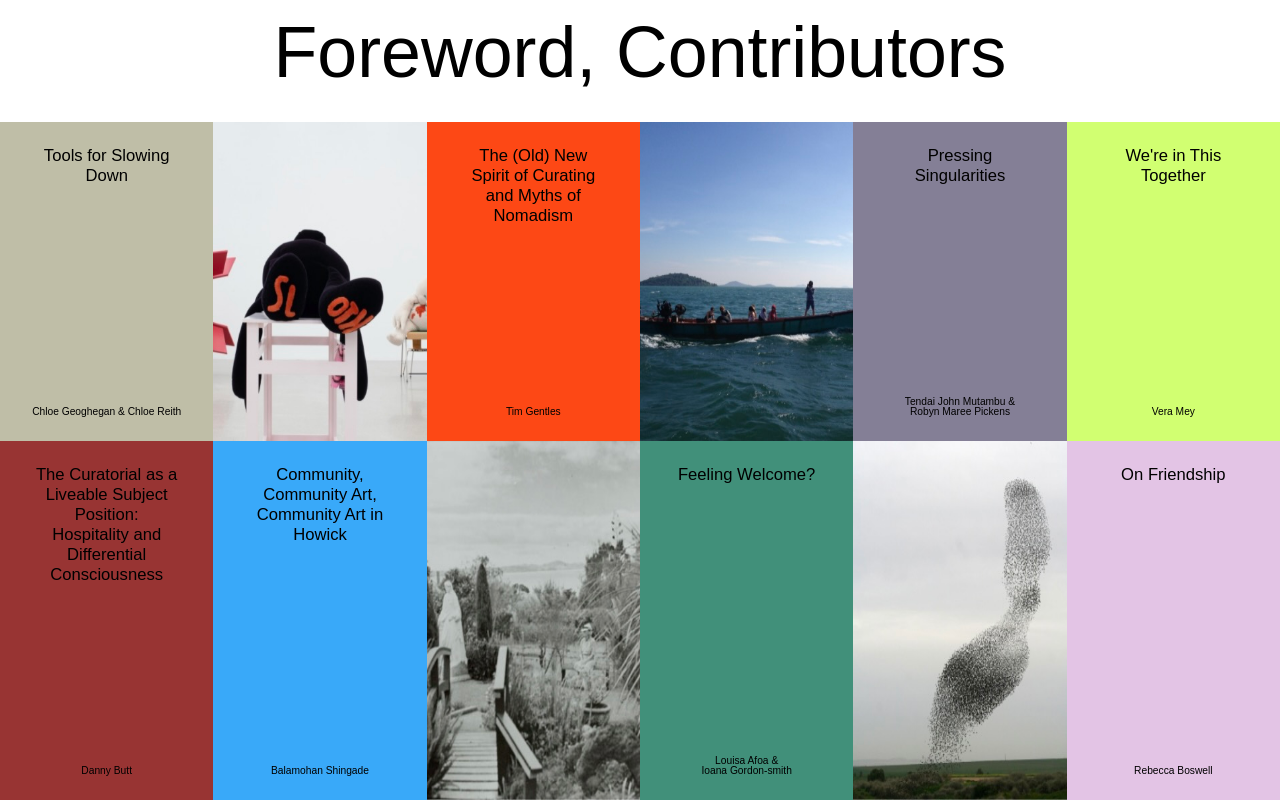
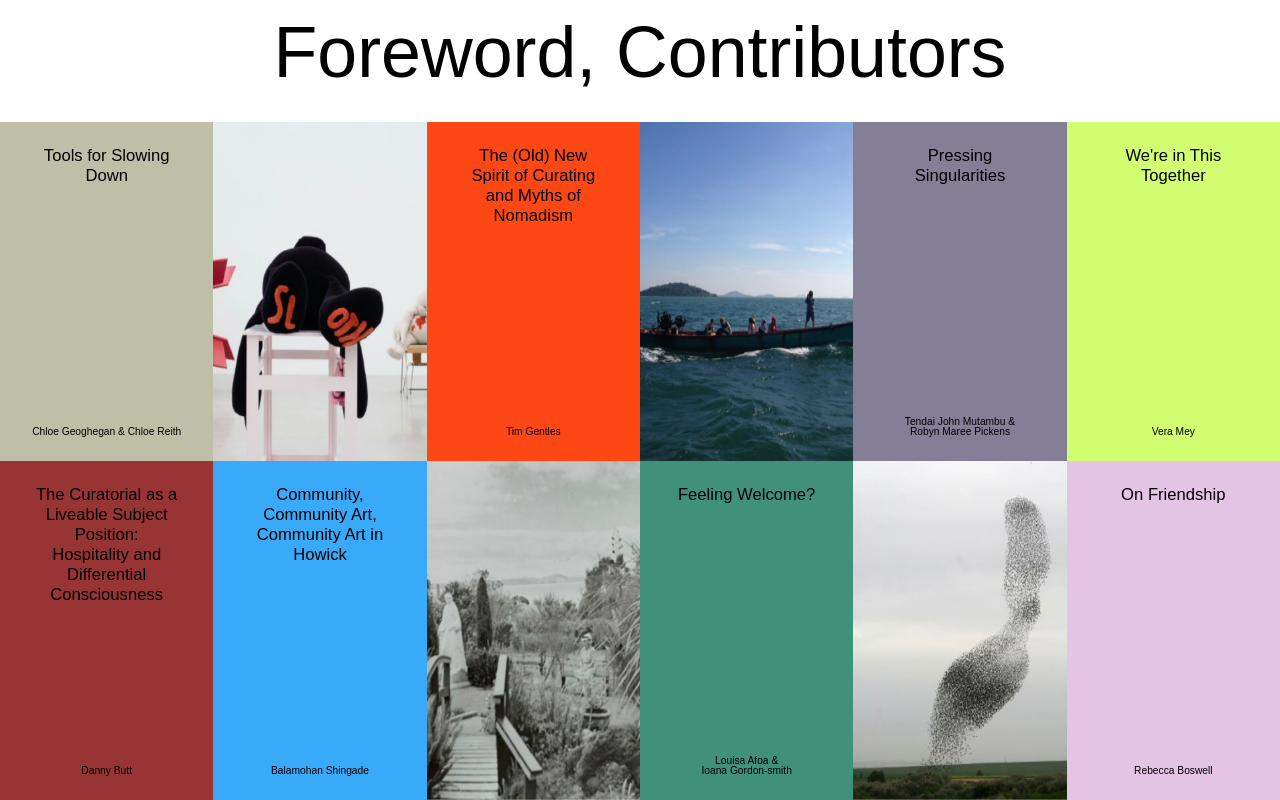
Before and after one commit to prgrmr-l/nomad-coders_css-challenge-4, a plain HTML site: page index.html in a window 1280 px wide. Drawn offline with nearby package versions, Linux system fonts and the light colour scheme.

Commit message:
modified-style.css

```diff
--- a/index.html
+++ b/index.html
@@ -7,10 +7,9 @@
     <link href="style.css" rel="stylesheet" type="text/css" />
   </head>
   <body>
-    <div class="uperWraper">
-      <div class="topWraper">
+    <header>
       <div class="top-box">Foreword, Contributors</div>
-      </div>
+    </header>
     <div class="bttmWraper">
       <div class="bttm-box">
         <span class="picTop">Tools for Slowing<br />Down</span>
@@ -64,6 +63,5 @@
         <span class="picBttm">Rebecca Boswell</span>
       </div>
     </div>
-    </div>
   </body>
 </html>
--- a/style.css
+++ b/style.css
@@ -6,15 +6,10 @@ body {
   background-color: black;
 }
 
-.uperWraper {
+header {
   display: grid;
-}
-
-.topWraper {
-  display: grid;
+  grid-column: 1/7;
   background-color: white;
-  grid-template-rows: repeat(auto-fit, minmax(max-content, 1fr));
-  width: 100%;
   height: 15.3vh;
   align-items: center;
   justify-items: center;
@@ -28,10 +23,8 @@ body {
 
 .bttmWraper {
   display: grid;
-  grid-template-rows: repeat(auto-fit, minmax(min-content, 1fr));
-  grid-template-columns: repeat(6, minmax(min-content, 1fr));
-  width: 100%;
-  height: 84.7vh;
+  grid-template-columns: repeat(auto-fill, minmax(190px, 1fr));
+  grid-auto-rows: 42.35vh;
 }
 
 .bttm-box {
```
Lines whose indentation alone changed are shown as unchanged.
